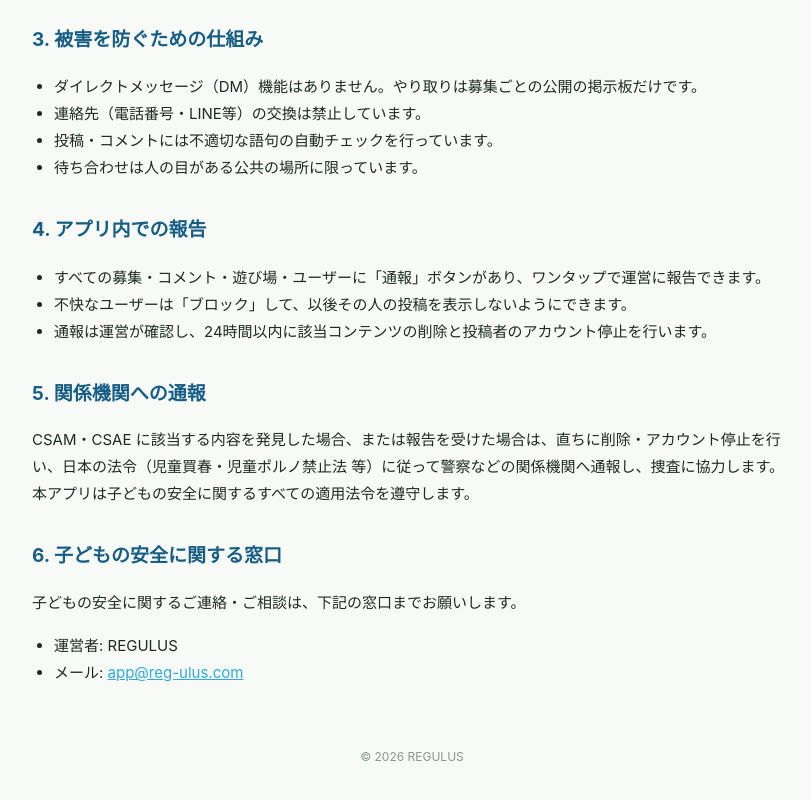
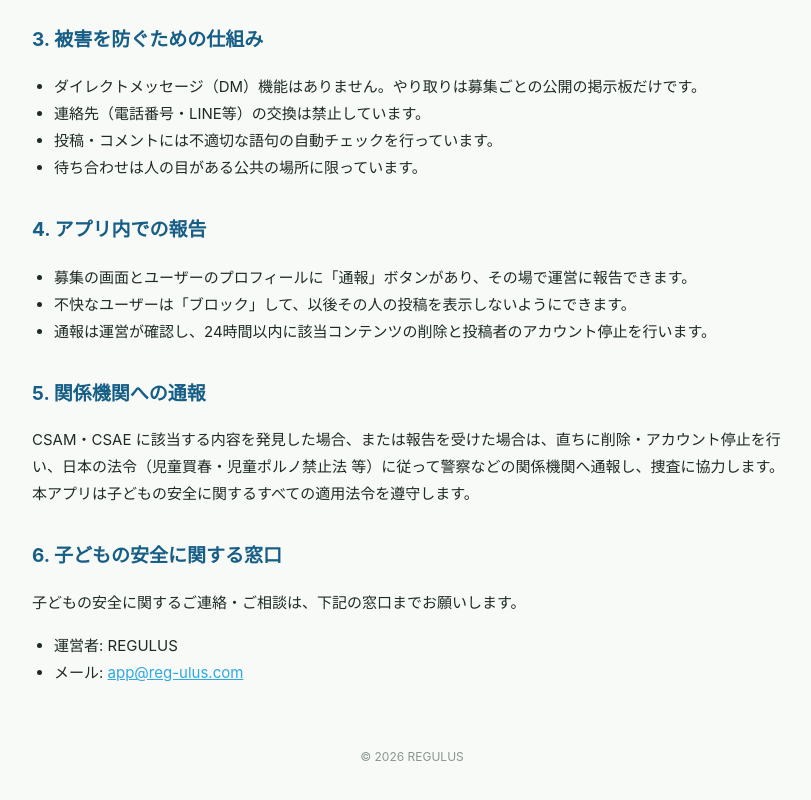
Before and after one commit to DrQururi/asobiba-legal, a plain HTML site: page child-safety.html in a window 1280 px wide. Shown: the part 778-1578 px from the top of the page, without its empty margins (228-1039 px from the left). Drawn offline with Linux system fonts and the light colour scheme.

Commit message:
子どもの安全基準: 通報できる対象を実装どおりに修正
Co-Authored-By: Claude Opus 5.5 <noreply@anthropic.com>

```diff
--- a/child-safety.html
+++ b/child-safety.html
@@ -58,7 +58,7 @@
 
 <h2>4. アプリ内での報告</h2>
 <ul>
-  <li>すべての募集・コメント・遊び場・ユーザーに「通報」ボタンがあり、ワンタップで運営に報告できます。</li>
+  <li>募集の画面とユーザーのプロフィールに「通報」ボタンがあり、その場で運営に報告できます。</li>
   <li>不快なユーザーは「ブロック」して、以後その人の投稿を表示しないようにできます。</li>
   <li>通報は運営が確認し、24時間以内に該当コンテンツの削除と投稿者のアカウント停止を行います。</li>
 </ul>
```
